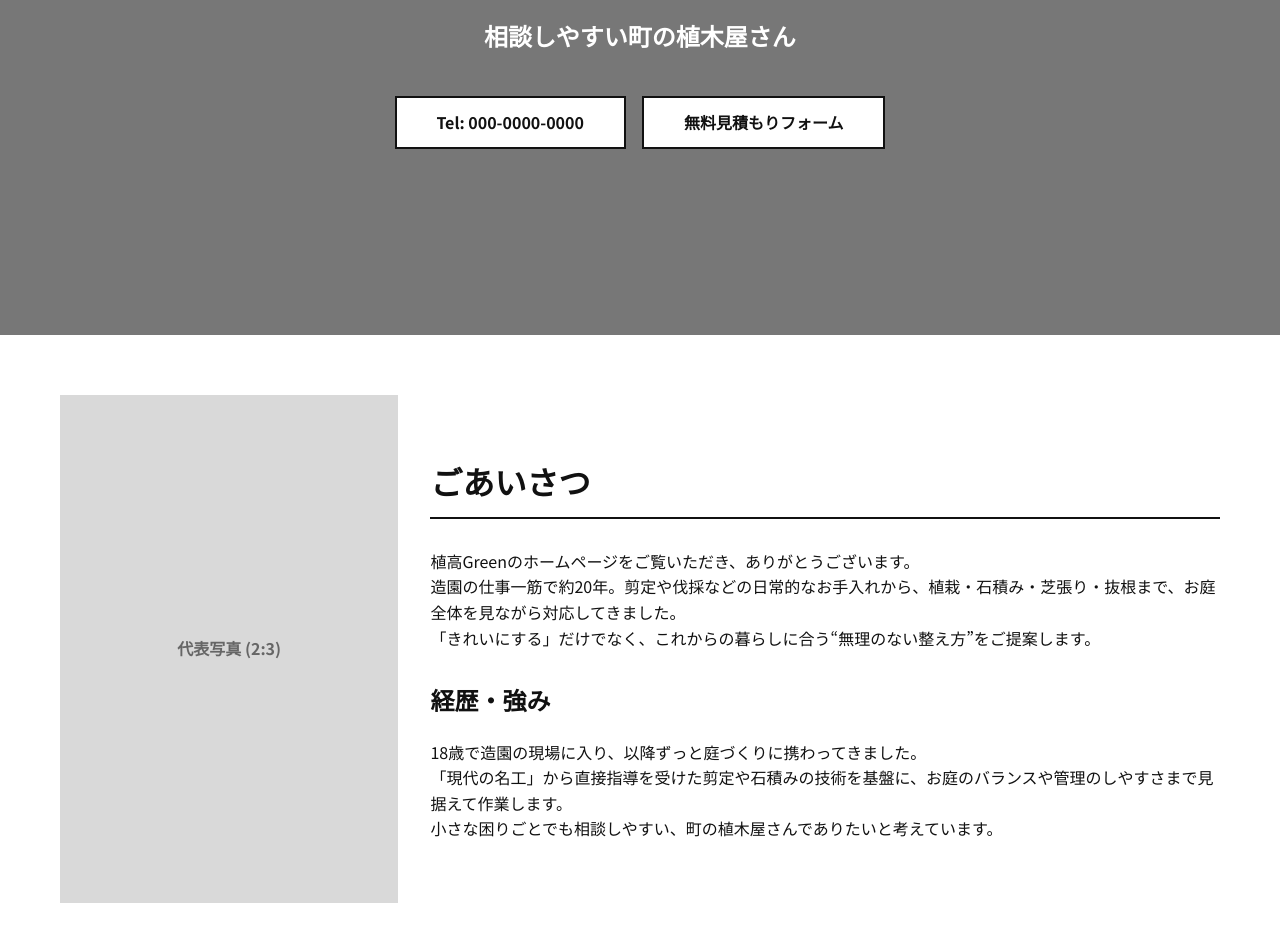
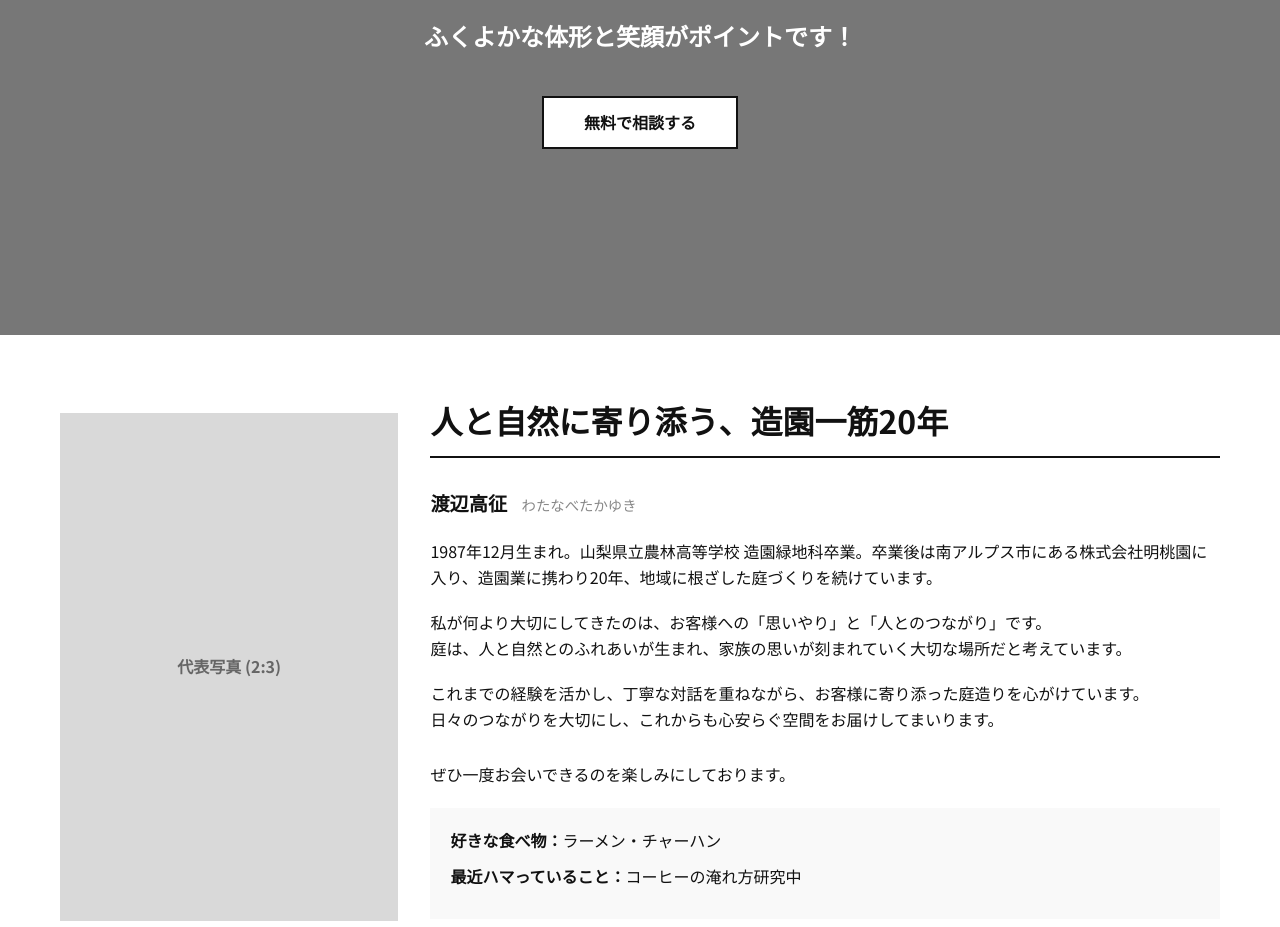
Before and after one commit to reliefkofu-prog/uetaka, a plain HTML site: page index.html in a window 1280 px wide. Shown: the part 345-1272 px from the top of the page. Drawn offline with Linux system fonts and the light colour scheme.

Commit message:
Update home page: MV copy, button, and greeting section with new profile

```diff
--- a/index.html
+++ b/index.html
@@ -37,10 +37,9 @@
     <section class="mv placeholder-box"
         style="height: 600px; background-color: #777; color: #FFF; flex-direction: column;">
         <h1 style="font-size: 3rem; margin-bottom: 20px;">造園一筋20年</h1>
-        <p style="font-size: 1.5rem; margin-bottom: 40px;">相談しやすい町の植木屋さん</p>
+        <p style="font-size: 1.5rem; margin-bottom: 40px;">ふくよかな体形と笑顔がポイントです！</p>
         <div class="flex gap-4">
-            <a href="tel:000-0000-0000" class="btn btn-secondary">Tel: 000-0000-0000</a>
-            <a href="contact.html" class="btn btn-secondary">無料見積もりフォーム</a>
+            <a href="contact.html" class="btn btn-secondary">無料で相談する</a>
         </div>
     </section>
 
@@ -53,18 +52,31 @@
                     代表写真 (2:3)
                 </div>
                 <div style="width: 70%;">
-                    <h2>ごあいさつ</h2>
+                    <h2>人と自然に寄り添う、造園一筋20年</h2>
+                    <p style="font-weight: bold; font-size: 1.2rem; margin-bottom: 20px;">渡辺高征 <span
+                            style="font-size: 0.9rem; color: #888; font-weight: normal; margin-left: 10px;">わたなべたかゆき</span>
+                    </p>
+
+                    <p style="margin-bottom: 20px;">
+                        1987年12月生まれ。山梨県立農林高等学校 造園緑地科卒業。卒業後は南アルプス市にある株式会社明桃園に入り、造園業に携わり20年、地域に根ざした庭づくりを続けています。
+                    </p>
+                    <p style="margin-bottom: 20px;">
+                        私が何より大切にしてきたのは、お客様への「思いやり」と「人とのつながり」です。<br>
+                        庭は、人と自然とのふれあいが生まれ、家族の思いが刻まれていく大切な場所だと考えています。
+                    </p>
                     <p style="margin-bottom: 30px;">
-                        植高Greenのホームページをご覧いただき、ありがとうございます。<br>
-                        造園の仕事一筋で約20年。剪定や伐採などの日常的なお手入れから、植栽・石積み・芝張り・抜根まで、お庭全体を見ながら対応してきました。<br>
-                        「きれいにする」だけでなく、これからの暮らしに合う“無理のない整え方”をご提案します。
+                        これまでの経験を活かし、丁寧な対話を重ねながら、お客様に寄り添った庭造りを心がけています。<br>
+                        日々のつながりを大切にし、これからも心安らぐ空間をお届けしてまいります。
                     </p>
-                    <h3>経歴・強み</h3>
-                    <p>
-                        18歳で造園の現場に入り、以降ずっと庭づくりに携わってきました。<br>
-                        「現代の名工」から直接指導を受けた剪定や石積みの技術を基盤に、お庭のバランスや管理のしやすさまで見据えて作業します。<br>
-                        小さな困りごとでも相談しやすい、町の植木屋さんでありたいと考えています。
-                    </p>
+
+                    <p style="margin-bottom: 20px;">ぜひ一度お会いできるのを楽しみにしております。</p>
+
+                    <div style="background: #f9f9f9; padding: 20px; margin-bottom: 20px;">
+                        <ul style="list-style: none; padding: 0;">
+                            <li style="margin-bottom: 10px;"><strong>好きな食べ物：</strong>ラーメン・チャーハン</li>
+                            <li style="margin-bottom: 10px;"><strong>最近ハマっていること：</strong>コーヒーの淹れ方研究中</li>
+                        </ul>
+                    </div>
                 </div>
             </div>
         </div>
```
